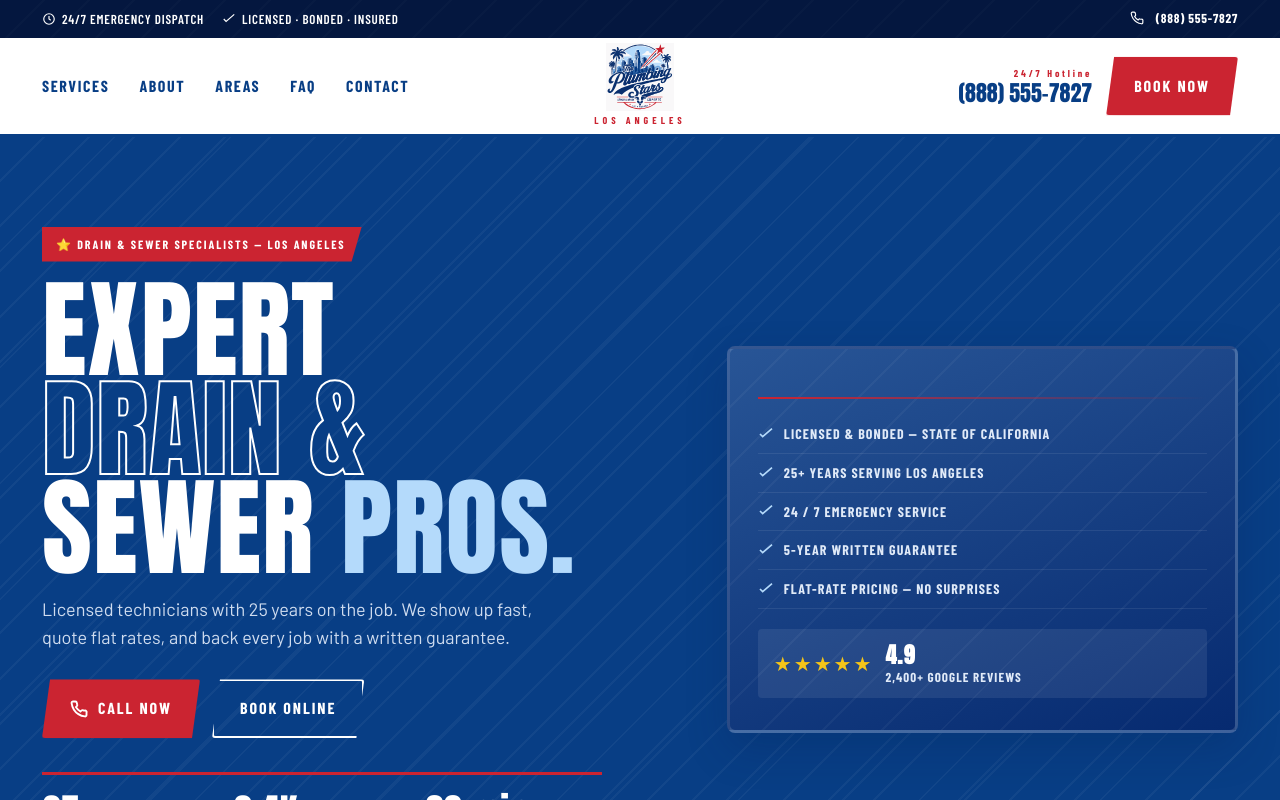
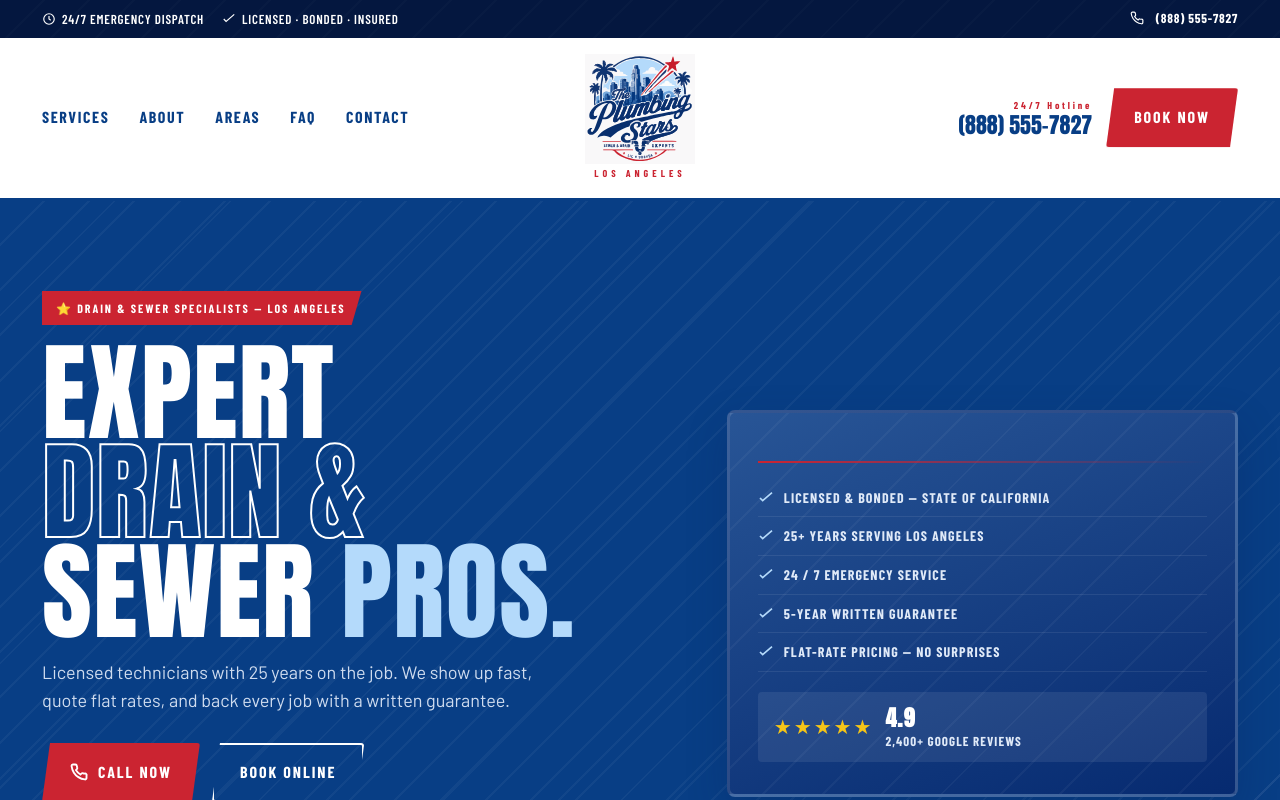
Before and after one commit to yinyangtdm/plumbing-stars, a Next.js app: page / in a window 1280 px wide. Shown: the top 800 px of the page. Built offline with nearby package versions, Linux system fonts and the light colour scheme; no server answers; the database is empty; a web font is replaced by a local one.

Commit message:
Make header logo larger - remove fixed height constraints
- Change nav height from fixed (76px/96px) to auto with padding
- Increase logo size: 80px on mobile, 110px on desktop
- Header now flexes to fit the larger logo

```diff
--- a/app/globals.css
+++ b/app/globals.css
@@ -96,14 +96,14 @@
 
 /* ===== HEADER ===== */
 .header { position: sticky; top: 0; z-index: 50; background: #fff; border-bottom: 3px solid var(--blue); }
-.nav { display: grid; grid-template-columns: 44px 1fr 44px; align-items: center; height: 76px; }
+.nav { display: grid; grid-template-columns: 44px 1fr 44px; align-items: center; height: auto; padding: 12px 0; }
 .nav-left { display: flex; align-items: center; }
 .nav-mid { display: flex; justify-content: center; }
 .nav-right { display: flex; justify-content: flex-end; align-items: center; }
 
 /* Centered emblem */
 .emblem { display: flex; flex-direction: column; align-items: center; gap: 0; text-decoration: none; }
-.emblem img { height: 54px; width: auto; }
+.emblem img { height: 80px; width: auto; }
 .emblem-name {
   font-family: var(--font-anton), sans-serif;
   color: var(--blue);
@@ -165,13 +165,13 @@
 }
 
 @media(min-width:980px) {
-  .nav { grid-template-columns: 1fr auto 1fr; height: 96px; }
+  .nav { grid-template-columns: 1fr auto 1fr; height: auto; padding: 16px 0; }
   .nav-left { justify-content: flex-start; }
   .nav-right { justify-content: flex-end; }
   .nav-desk { display: flex; }
   .menu-btn, .call-btn { display: none; }
   .nav-cta { display: flex; }
-  .emblem img { height: 68px; width: auto; }
+  .emblem img { height: 110px; width: auto; }
   .emblem-name { font-size: 15px; }
   .emblem-city { font-size: 10px; }
 }
```
